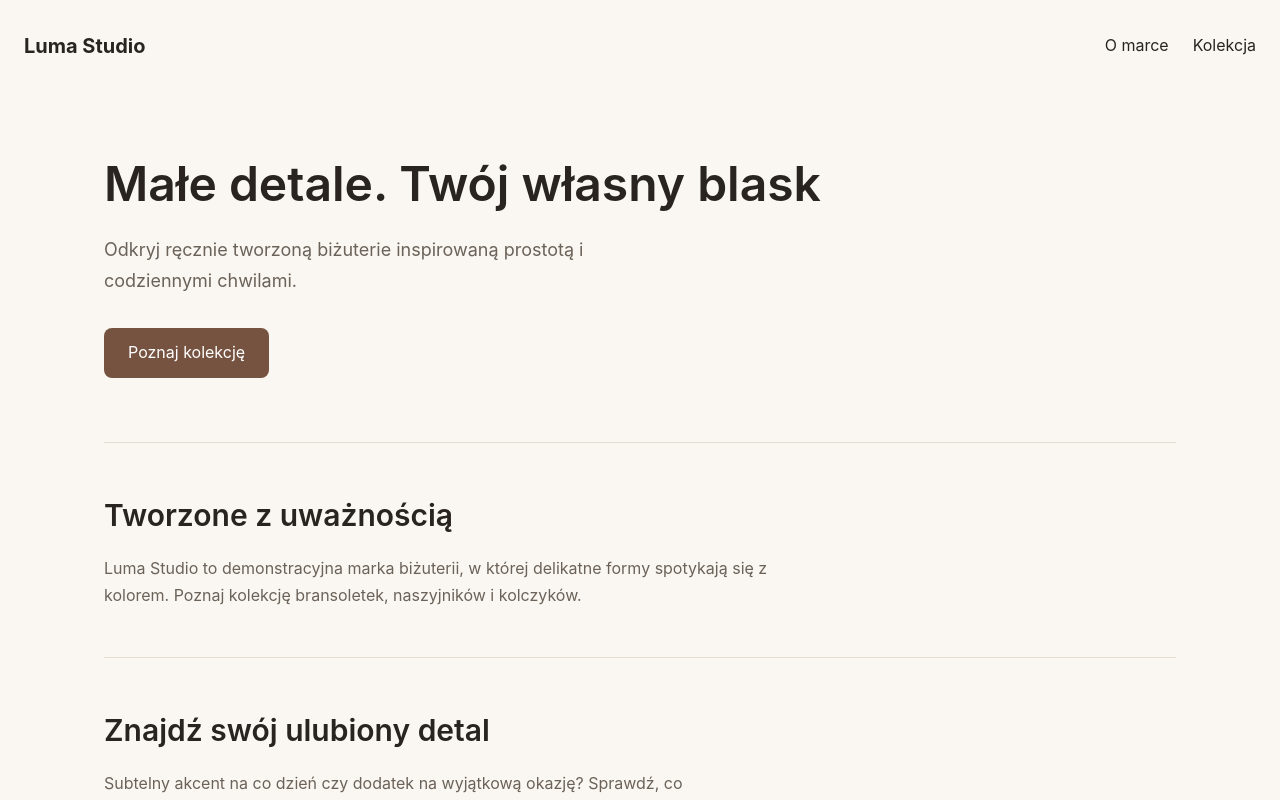
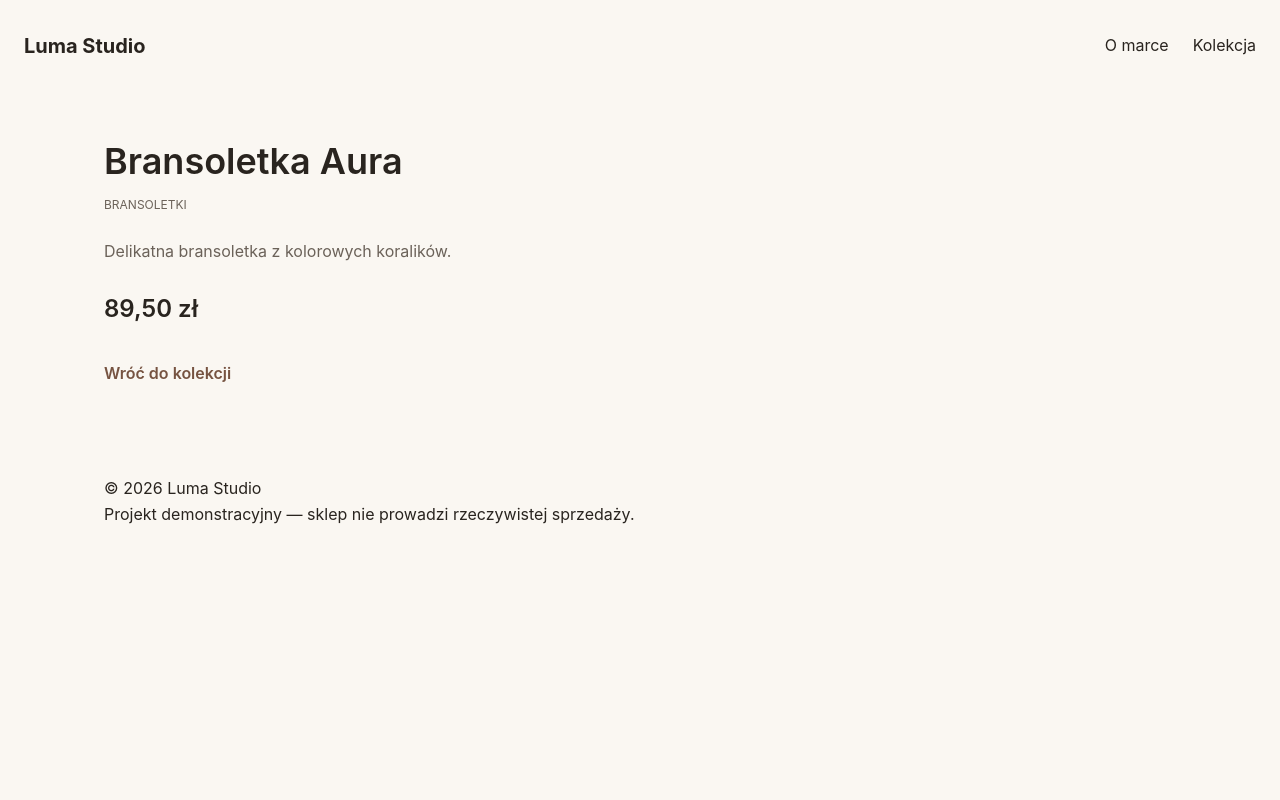
Before and after one commit to Syntholx/luma-studio, a React (Vite) app in the folder frontend/: page /produkty/bransoletka-aura in a window 1280 px wide. Shown: the top 800 px of the page. Built offline with nearby package versions, Linux system fonts and the light colour scheme.

Commit message:
feat: add product details routes and shared price formatting

```diff
--- a/frontend/App.tsx
+++ b/frontend/App.tsx
@@ -1,6 +1,9 @@
 import { useState } from "react";
 import { products } from "./products";
 import { ProductList } from "./components/ProductList";
+import { Routes, Route } from "react-router-dom";
+import { ProductDetailsPage } from "./components/ProductDetailsPage";
+import { Link } from "react-router-dom";
 
 export function App() {
   const [categoryFilter, setCategoryFilter] = useState("Wszystkie");
@@ -40,13 +43,18 @@ export function App() {
         </nav>
       </header>
       <main className="max-w-[1120px] mx-auto px-[24px]">
+        <Routes>
+          <Route
+            path="/"
+            element={
+              <>
                 <section className="py-[64px]">
                   <h1 className="text-[48px] font-[600] leading-[1.15] max-w-[720px]">
                     Małe detale. Twój własny blask
                   </h1>
                   <p className="mt-[24px] text-[18px] leading-[1.7] max-w-[560px] text-[#6b6259]">
-            Odkryj ręcznie tworzoną biżuterie inspirowaną prostotą i codziennymi
-            chwilami.
+                    Odkryj ręcznie tworzoną biżuterie inspirowaną prostotą i
+                    codziennymi chwilami.
                   </p>
                   <a
                     href="#kolekcja"
@@ -59,18 +67,22 @@ export function App() {
                   id="o-marce"
                   className="py-[48px] border-t-[1px] border-[#e5ddd3]"
                 >
-          <h2 className="text-[30px] font-[600]">Tworzone z uważnością</h2>
+                  <h2 className="text-[30px] font-[600]">
+                    Tworzone z uważnością
+                  </h2>
                   <p className="mt-[16px] max-w-[680px] text-[#6b6259] leading-[1.7]">
-            Luma Studio to demonstracyjna marka biżuterii, w której delikatne
-            formy spotykają się z kolorem. Poznaj kolekcję bransoletek,
-            naszyjników i kolczyków.
+                    Luma Studio to demonstracyjna marka biżuterii, w której
+                    delikatne formy spotykają się z kolorem. Poznaj kolekcję
+                    bransoletek, naszyjników i kolczyków.
                   </p>
                 </section>
                 <section
                   id="kolekcja"
                   className="py-[48px] border-t-[1px] border-[#e5ddd3]"
                 >
-          <h2 className="text-[30px] font-[600]">Znajdź swój ulubiony detal</h2>
+                  <h2 className="text-[30px] font-[600]">
+                    Znajdź swój ulubiony detal
+                  </h2>
                   <p className="mt-[16px] max-w-[680px] text-[#6b6259] leading-[1.7]">
                     Subtelny akcent na co dzień czy dodatek na wyjątkową okazję?
                     Sprawdź, co przygotowaliśmy.
@@ -82,7 +94,9 @@ export function App() {
                       id="price-sort"
                       name="price-sort"
                       value={priceSort}
-              onChange={(event) => setPriceSort(event.currentTarget.value)}
+                      onChange={(event) =>
+                        setPriceSort(event.currentTarget.value)
+                      }
                     >
                       <option value="default">Domyślnie</option>
                       <option value="price-asc">Cena rosnąco</option>
@@ -97,7 +111,9 @@ export function App() {
                       id="search-product"
                       name="search-product"
                       value={searchProducts}
-              onChange={(event) => setSearchProducts(event.currentTarget.value)}
+                      onChange={(event) =>
+                        setSearchProducts(event.currentTarget.value)
+                      }
                     ></input>
                   </div>
 
@@ -107,7 +123,9 @@ export function App() {
                       className="min-h-[44px] max-w-[320px] w-full px-[12px] py-[10px] bg-[white] border-[1px] border-[#e5ddd3] rounded-[8px]"
                       id="category"
                       value={categoryFilter}
-              onChange={(event) => setCategoryFilter(event.currentTarget.value)}
+                      onChange={(event) =>
+                        setCategoryFilter(event.currentTarget.value)
+                      }
                     >
                       <option value="Wszystkie">Wszystkie</option>
                       <option value="Bransoletki">Bransoletki</option>
@@ -136,6 +154,29 @@ export function App() {
                   </p>
                   <ProductList products={sortedProducts} />
                 </section>
+              </>
+            }
+          />
+          <Route path={"/produkty/:slug"} element={<ProductDetailsPage />} />
+          <Route
+            path="*"
+            element={
+              <>
+                <section className="py-[48px]">
+                  <h1 className="text-[30px] font-[600]">
+                    Nie znaleziono strony
+                  </h1>
+                  <Link
+                    to="/"
+                    className="mt-[24px] min-h-[44px]  inline-flex items-center text-[#765341] font-[600] hover:underline"
+                  >
+                    Wróć na stronę główną
+                  </Link>
+                </section>
+              </>
+            }
+          />
+        </Routes>
       </main>
       <footer className="max-w-[1120px] mx-auto py-[32px] px-[24px]">
         <p>© 2026 Luma Studio</p>
--- a/frontend/components/ProductCard.tsx
+++ b/frontend/components/ProductCard.tsx
@@ -1,9 +1,6 @@
 import { type Product } from "../products";
-
-const formatter = new Intl.NumberFormat("pl-Pl", {
-  style: "currency",
-  currency: "PLN",
-});
+import { Link } from "react-router-dom";
+import { formatPrice } from "../format-price";
 
 export function ProductCard(props: { product: Product }) {
   return (
@@ -16,8 +13,14 @@ export function ProductCard(props: { product: Product }) {
         {props.product.description}
       </p>
       <p className="mt-[16px] text-[18px] font-[600]">
-        {formatter.format(props.product.price)}
+        {formatPrice(props.product.price)}
       </p>
+      <Link
+        to={`/produkty/${props.product.slug}`}
+        className="mt-[16px] min-h-[44px] inline-flex items-center w-fit text-[#765341] font-[600] hover:underline"
+      >
+        Zobacz produkt
+      </Link>
     </article>
   );
 }
--- /dev/null
+++ b/frontend/components/ProductDetailsPage.tsx
@@ -0,0 +1,43 @@
+import { useParams } from "react-router-dom";
+import { products } from "../products";
+import { Link } from "react-router-dom";
+import { formatPrice } from "../format-price";
+export function ProductDetailsPage() {
+  const { slug } = useParams();
+  const product = products.find((product) => product.slug === slug);
+
+  if (product === undefined) {
+    return (
+      <section className="py-[48px]">
+        <h1 className="text-[30px] font-[600]">Nie znaleziono produktu</h1>
+        <Link
+          to="/#kolekcja"
+          className="mt-[24px] min-h-[44px]  inline-flex items-center text-[#765341] font-[600] hover:underline"
+        >
+          Wróć do kolekcji
+        </Link>
+      </section>
+    );
+  }
+
+  return (
+    <section className="py-[48px]">
+      <h1 className="text-[36px] font-[600] leading-[1.2]">{product.name}</h1>
+      <p className="text-[12px] mt-[12px] text-[#6b6259] uppercase">
+        {product.category}
+      </p>
+      <p className="mt-[24px] max-w-[680px] leading-[1.7] text-[#6b6259]">
+        {product.description}
+      </p>
+      <p className="mt-[24px] text-[24px] font-[600]">
+        {formatPrice(product.price)}
+      </p>
+      <Link
+        to="/#kolekcja"
+        className="mt-[24px] min-h-[44px]  inline-flex items-center text-[#765341] font-[600] hover:underline"
+      >
+        Wróć do kolekcji
+      </Link>
+    </section>
+  );
+}
--- /dev/null
+++ b/frontend/format-price.ts
@@ -0,0 +1,8 @@
+const formatter = new Intl.NumberFormat("pl-Pl", {
+  style: "currency",
+  currency: "PLN",
+});
+
+export function formatPrice(price: number) {
+  return formatter.format(price);
+}
--- a/frontend/products.ts
+++ b/frontend/products.ts
@@ -4,6 +4,7 @@ export type Product = {
   category: string;
   price: number;
   description: string;
+  slug: string;
 };
 
 export const products: Product[] = [
@@ -13,6 +14,7 @@ export const products: Product[] = [
     category: "Naszyjniki",
     price: 122,
     description: "Subtelny naszyjnik inspirowany ciepłem słońca.",
+    slug: "naszyjnik-sol",
   },
   {
     id: 1,
@@ -20,6 +22,7 @@ export const products: Product[] = [
     category: "Bransoletki",
     price: 89.5,
     description: "Delikatna bransoletka z kolorowych koralików.",
+    slug: "bransoletka-aura",
   },
   {
     id: 3,
@@ -27,5 +30,6 @@ export const products: Product[] = [
     category: "Kolczyki",
     price: 109,
     description: "Lekkie kolczyki na co dzień i wyjątkowe okazje.",
+    slug: "kolczyki-luna",
   },
 ];
```
Lines whose indentation alone changed are shown as unchanged.
